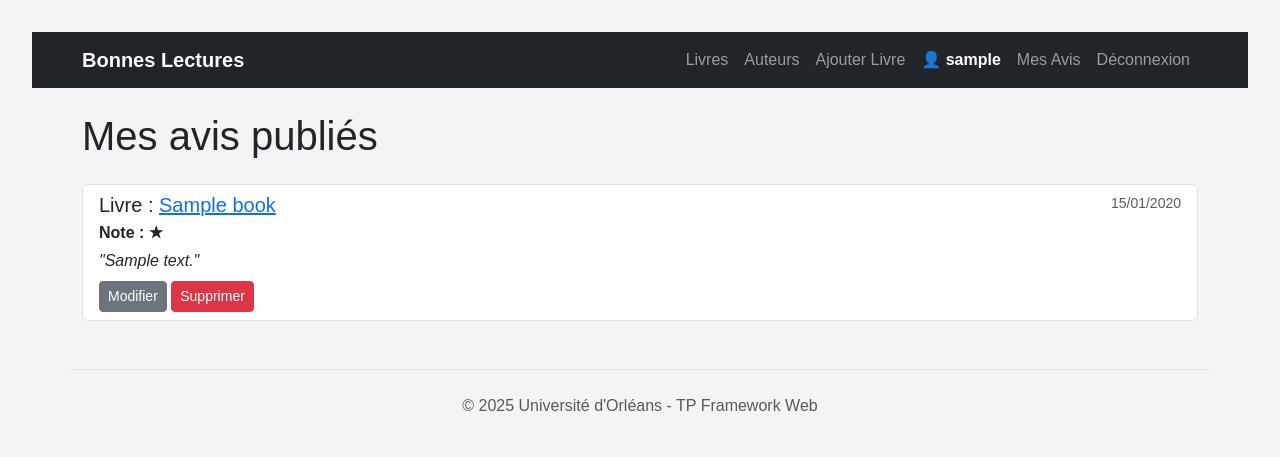
After one commit to mldxus/App_Bonnes_Lectures, a Django app: page /my-reviews/ in a window 1280 px wide. The commit adds this page. Shown: the top 457 px of the page. Run offline with Django 5.2, Linux system fonts and the light colour scheme; a user stored in the database is signed in; tables that the repository leaves empty hold one stand-in row (values such as "Sample post"); parts of the project's set-up code (start-up, migrations or seed data) failed here and were passed over.

Commit message:
fin tp6 q4

```diff
--- a/bonnes_lectures/templates/bonnes_lectures/base.html
+++ b/bonnes_lectures/templates/bonnes_lectures/base.html
@@ -28,6 +28,7 @@
                         <li class="nav-item dropdown">
                             <span class="nav-link text-white fw-bold">👤 {{ user.username }}</span>
                         </li>
+                        <li class="nav-item"><a class="nav-link" href="{% url 'my-review-list' %}">Mes Avis</a></li>
                         <li class="nav-item">
                             <form action="{% url 'logout' %}" method="post" class="d-inline">
                                 {% csrf_token %}
--- /dev/null
+++ b/bonnes_lectures/templates/bonnes_lectures/my_review_list.html
@@ -0,0 +1,30 @@
+{% extends "bonnes_lectures/base.html" %}
+
+{% block title %}Mes Avis{% endblock %}
+
+{% block content %}
+<h1 class="mb-4">Mes avis publiés</h1>
+
+{% if reviews %}
+    <div class="list-group">
+        {% for review in reviews %}
+            <div class="list-group-item list-group-item-action">
+                <div class="d-flex w-100 justify-content-between">
+                    <h5 class="mb-1">Livre : <a href="{% url 'book-detail' review.book.pk %}">{{ review.book.title }}</a></h5>
+                    <small class="text-muted">{{ review.publication_date|date:"d/m/Y" }}</small>
+                </div>
+                <p class="mb-1"><strong>Note : {{ review.get_rating_display }}</strong></p>
+                <p class="mb-1"><em>"{{ review.text|truncatewords:20 }}"</em></p>
+                <div class="mt-2">
+                    <a href="{% url 'review-update' review.pk %}" class="btn btn-sm btn-secondary">Modifier</a>
+                    <a href="{% url 'review-delete' review.pk %}" class="btn btn-sm btn-danger">Supprimer</a>
+                </div>
+            </div>
+        {% endfor %}
+    </div>
+{% else %}
+    <div class="alert alert-info">
+        Vous n'avez pas encore publié d'avis. <a href="{% url 'book-summary-list' %}">Allez noter un livre !</a>
+    </div>
+{% endif %}
+{% endblock %}
--- a/bonnes_lectures/urls.py
+++ b/bonnes_lectures/urls.py
@@ -12,8 +12,9 @@ urlpatterns = [
     path('book/<int:book_pk>/review/new/', views.review_create, name='review-create'),
     path('review/<int:pk>/update/', views.review_update, name='review-update'),
     path('review/<int:pk>/delete/', views.review_delete, name='review-delete'),
-path('authors/', views.author_list, name='author-list'),
+    path('authors/', views.author_list, name='author-list'),
     path('authors/new/', views.author_create, name='author-create'),
     path('authors/<int:pk>/update/', views.author_update, name='author-update'),
     path('authors/<int:pk>/delete/', views.author_delete, name='author-delete'),
+    path('my-reviews/', views.my_review_list, name='my-review-list'),
 ]
--- a/bonnes_lectures/views.py
+++ b/bonnes_lectures/views.py
@@ -155,3 +155,9 @@ def author_delete(request, pk):
         author.delete()
         return redirect('author-list')
     return render(request, 'bonnes_lectures/author_confirm_delete.html', {'author': author})
+
+@login_required
+def my_review_list(request):
+    #QUE les avis de l'utilisateur courant
+    reviews = Review.objects.filter(user=request.user).order_by('-publication_date')
+    return render(request, 'bonnes_lectures/my_review_list.html', {'reviews': reviews})
```
